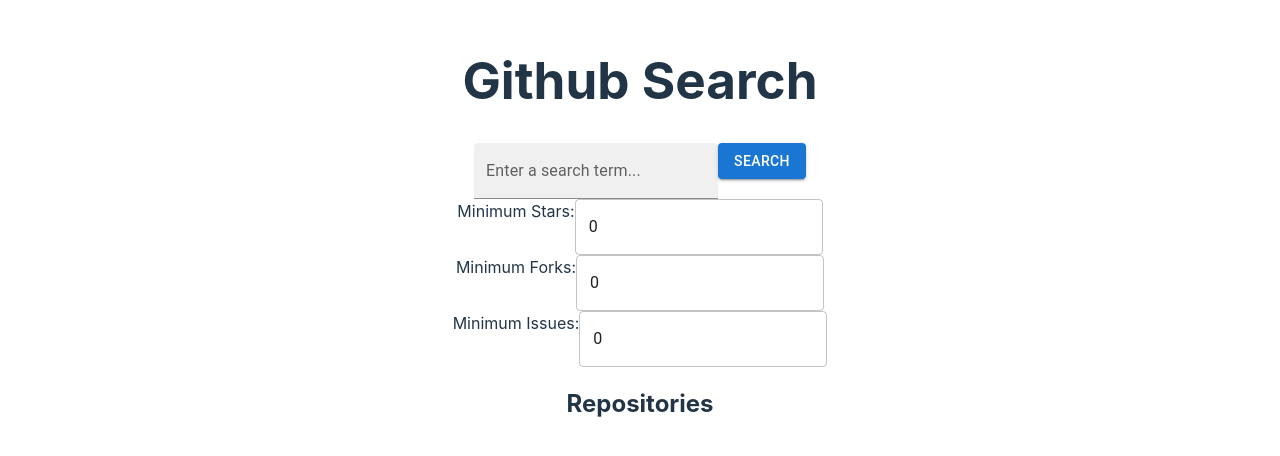
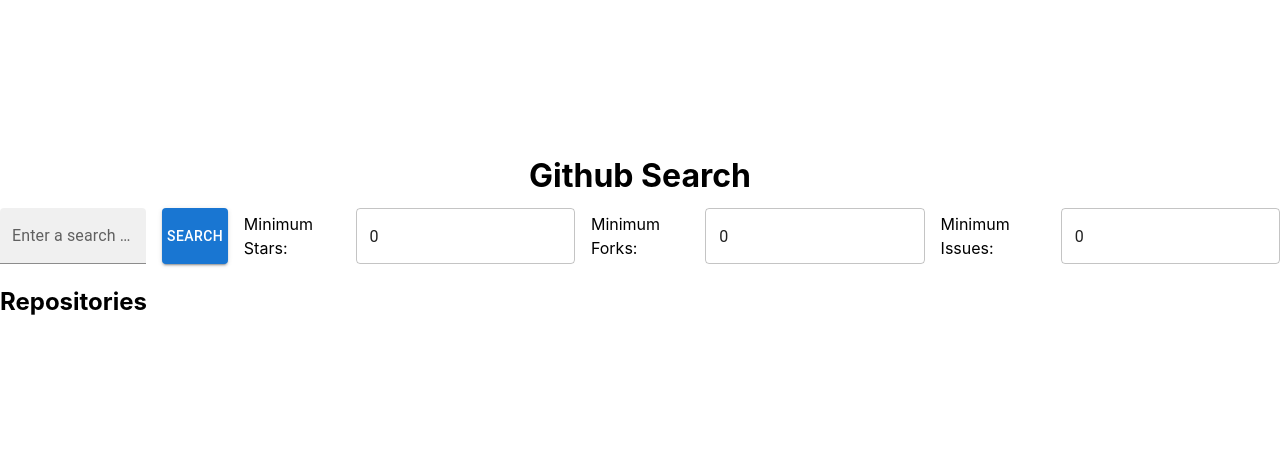
Before and after one commit to emiilou/naimuri_tech_test, a React (Vite) app: page / in a window 1280 px wide. Shown: the part 170-626 px from the top of the page. Built offline with nearby package versions, Linux system fonts and the light colour scheme.

Commit message:
moved common interface into filters folder and added sass styling

```diff
--- a/src/index.css
+++ b/src/index.css
@@ -2,10 +2,6 @@
   font-family: Inter, system-ui, Avenir, Helvetica, Arial, sans-serif;
   line-height: 1.5;
   font-weight: 400;
-
-  color-scheme: light dark;
-  color: rgba(255, 255, 255, 0.87);
-  background-color: #242424;
 
   font-synthesis: none;
   text-rendering: optimizeLegibility;
@@ -14,56 +10,11 @@
   -webkit-text-size-adjust: 100%;
 }
 
-a {
-  font-weight: 500;
-  color: #646cff;
-  text-decoration: inherit;
-}
-a:hover {
-  color: #535bf2;
-}
-
 body {
   margin: 0;
   display: flex;
   place-items: center;
-  min-width: 320px;
+  justify-content: center;
+  min-width: 100vw;
   min-height: 100vh;
 }
-
-h1 {
-  font-size: 3.2em;
-  line-height: 1.1;
-}
-
-button {
-  border-radius: 8px;
-  border: 1px solid transparent;
-  padding: 0.6em 1.2em;
-  font-size: 1em;
-  font-weight: 500;
-  font-family: inherit;
-  background-color: #1a1a1a;
-  cursor: pointer;
-  transition: border-color 0.25s;
-}
-button:hover {
-  border-color: #646cff;
-}
-button:focus,
-button:focus-visible {
-  outline: 4px auto -webkit-focus-ring-color;
-}
-
-@media (prefers-color-scheme: light) {
-  :root {
-    color: #213547;
-    background-color: #ffffff;
-  }
-  a:hover {
-    color: #747bff;
-  }
-  button {
-    background-color: #f9f9f9;
-  }
-}
--- /dev/null
+++ b/src/interfaces/filters.ts
@@ -0,0 +1,5 @@
+export interface Filters {
+  stars: number;
+  forks: number;
+  issues: number;
+}
--- a/src/main.tsx
+++ b/src/main.tsx
@@ -1,10 +1,16 @@
-import React from 'react'
-import ReactDOM from 'react-dom/client'
-import App from './App.tsx'
-import './index.css'
+import React from "react";
+import ReactDOM from "react-dom/client";
+import App from "./App.tsx";
+import "./index.css";
+import { ThemeProvider } from "@emotion/react";
+import { createTheme } from "@mui/material";
 
-ReactDOM.createRoot(document.getElementById('root') as HTMLElement).render(
+const theme = createTheme();
+
+ReactDOM.createRoot(document.getElementById("root") as HTMLElement).render(
   <React.StrictMode>
-    <App />
-  </React.StrictMode>,
-)
+    <ThemeProvider theme={theme}>
+      <App />
+    </ThemeProvider>
+  </React.StrictMode>
+);
--- /dev/null
+++ b/src/styles/App.scss
@@ -0,0 +1,5 @@
+.app-title {
+  margin-top: 1em;
+  margin-bottom: 0.25em;
+  text-align: center;
+}
--- /dev/null
+++ b/src/styles/Search.scss
@@ -0,0 +1,35 @@
+.search-form {
+  display: flex;
+  width: 100%;
+  flex-direction: row;
+  align-items: flex-start;
+  justify-content: center;
+  margin-bottom: 16px;
+}
+
+.search-container {
+  display: flex;
+  flex-direction: row;
+  align-items: flex-start;
+  gap: 16px;
+}
+
+.search-input {
+  display: flex;
+  flex-direction: row;
+  gap: 16px;
+  width: 20vw;
+}
+
+.filter-options {
+  display: flex;
+  flex-direction: row;
+  gap: 16px;
+}
+
+.filter-input {
+  display: flex;
+  align-items: center;
+  flex-direction: row;
+  gap: 8px;
+}
```
Also changed, not shown: package.json (+5 -2 lines), src/App.tsx (+3 -7 lines), src/components/Search.tsx (+3 -6 lines), 1 other file (tests, documents, lock files or other folders).
